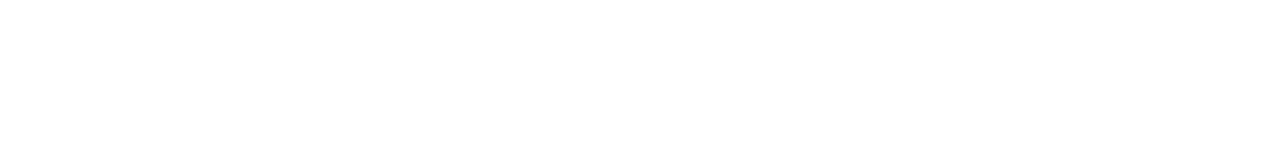
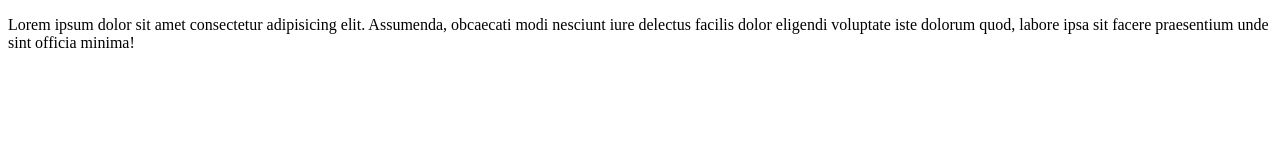
Before and after one commit to Irasema0915/testVersionado, a plain HTML site: page index.html in a window 1280 px wide. Drawn offline with Linux system fonts and the light colour scheme.

Commit message:
div contenedor

```diff
--- a/index.html
+++ b/index.html
@@ -7,6 +7,13 @@
     <title>Git VSCode Irasema</title>
 </head>
 <body>
+    <!-- DIV CONTENEDOR 1-->
 
+    <div class="container">
+        <div class="row">
+            <p>Lorem ipsum dolor sit amet consectetur adipisicing elit. Assumenda, obcaecati modi nesciunt iure delectus facilis dolor eligendi voluptate iste dolorum quod, labore ipsa sit facere praesentium unde sint officia minima!</p>
+        </div>
+
+    </div>
 </body>
 </html>
```
